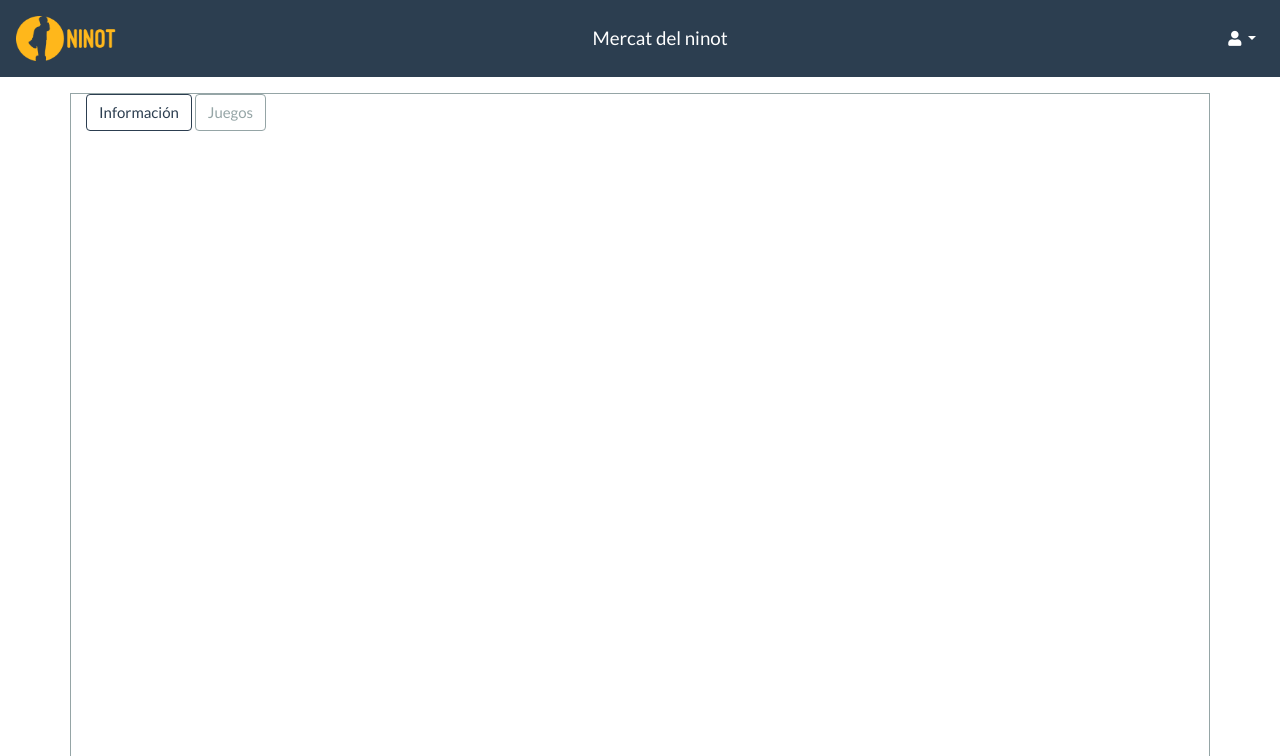
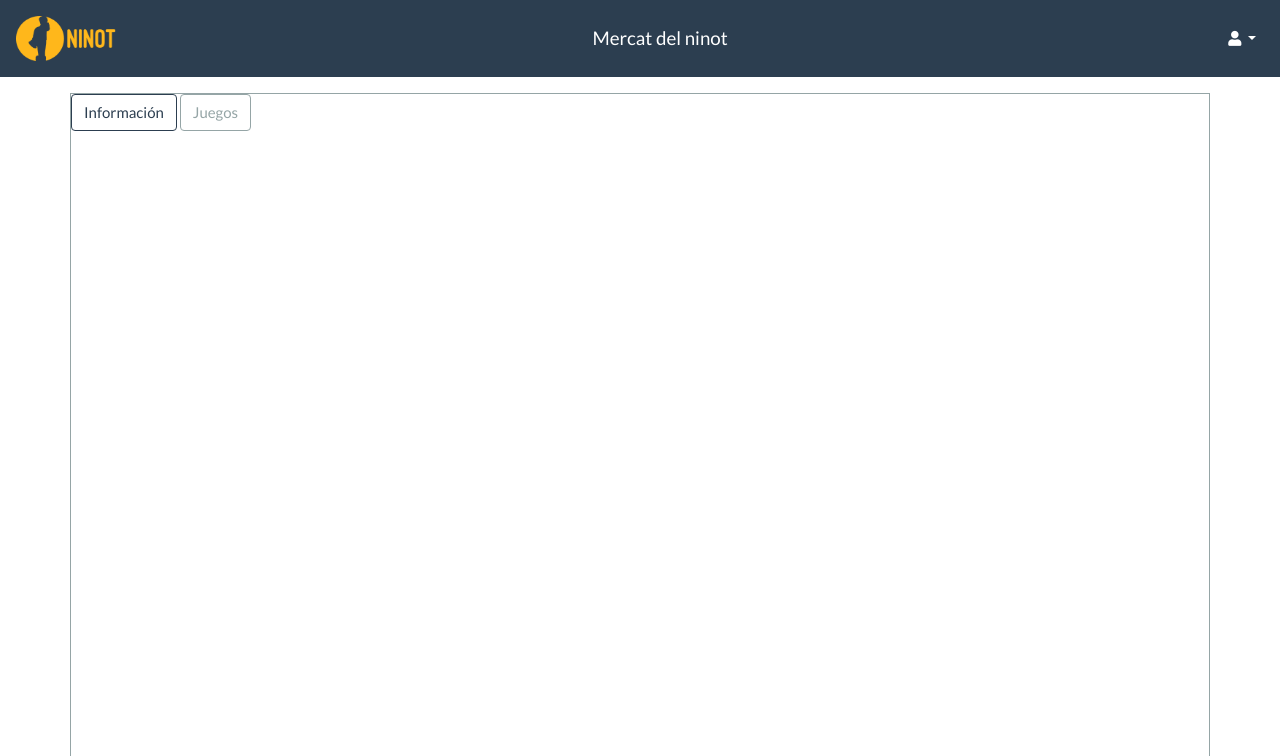
Before and after one commit to aguilar3061/Proyecto1Recomerssem, a PHP site: page /index.php in a window 1280 px wide. Shown: the top 756 px of the page. Run offline with PHP 8.4, Linux system fonts and the light colour scheme.

Commit message:
Update index.php

```diff
--- a/RECOMENSSEM/index.php
+++ b/RECOMENSSEM/index.php
@@ -19,7 +19,7 @@ include_once('php_partials/menu.php');
 <body>
     <!-- Contenedor principal -->
     <div class="container mt-3 border border-secondary" style="height: 83%;">
-        <div class="" style="display: block;">
+        <div class="row" style="display: block;">
             <button type="button" class="btn btn-outline-primary">Información</button>
             <button type="button" class="btn btn-outline-secondary">Juegos</button>
         </div>
```
